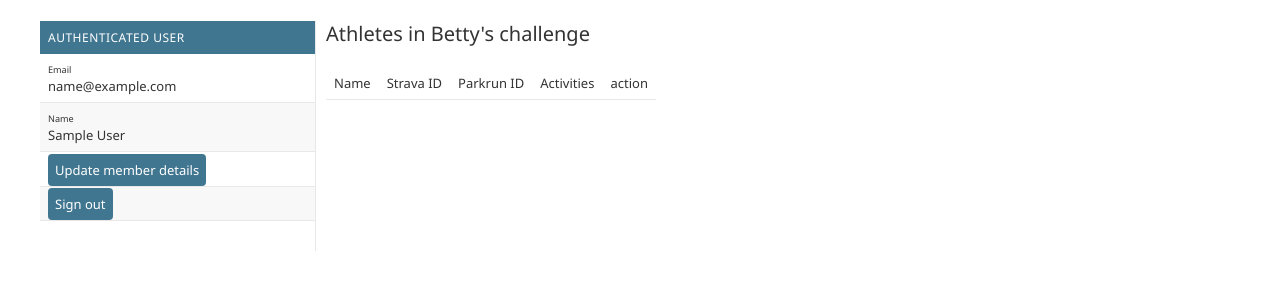
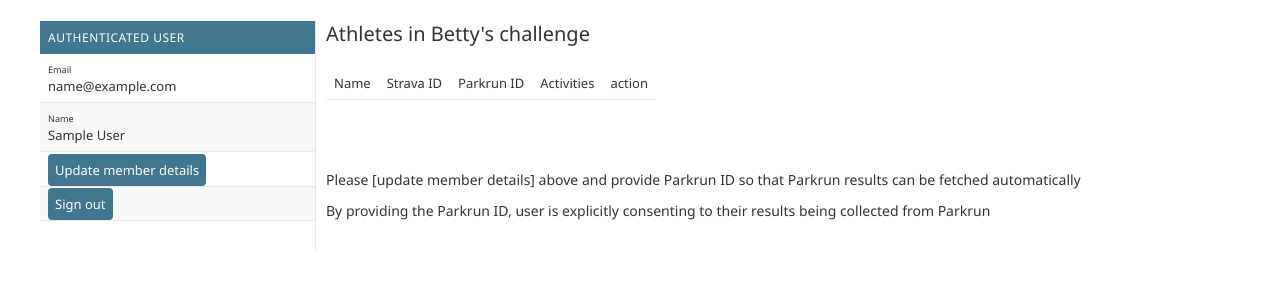
Before and after one commit to timcu/django_bpaml_strava_site, a Django app: page /betty/ in a window 1280 px wide. Shown: the part 92-392 px from the top of the page. Run offline with Django 5.2, Linux system fonts and the light colour scheme; the visitor is signed in with stand-in values (Sample User, id 1); data comes from the database, SQL or seed files in the repository; lists and menus that the app fills with data are empty; some libraries are stand-ins or nearby versions.

Commit message:
Provide instructions and user consent
Allow user to enter empty string to delete parkrun_id
Display missing parkrun ids as empty string not None

```diff
--- a/django_bpaml_strava/static/django_bpaml_strava/bpaml.css
+++ b/django_bpaml_strava/static/django_bpaml_strava/bpaml.css
@@ -6,3 +6,4 @@
 #user-sidebar .module td {white-space: nowrap;}
 #content > .bpaml-content {display: flex; flex: 1 0 auto;}
 .bpaml-content .bpaml-main {padding-left: 10px;}
+.bpaml-instructions {margin-top: 5em;}
--- a/django_bpaml_strava/templates/django_bpaml_strava/athlete.html
+++ b/django_bpaml_strava/templates/django_bpaml_strava/athlete.html
@@ -14,7 +14,7 @@
     </tr>
     <tr>
         <td>Parkrun ID:</td>
-        <td>{{ athlete.user.parkrun_id }}</td>
+        <td>{{ athlete.user.parkrun_id|default_if_none:'' }}</td>
     </tr>
 </table>
 <h2>Saved activities</h2>
--- a/django_bpaml_strava/templates/django_bpaml_strava/athletes.html
+++ b/django_bpaml_strava/templates/django_bpaml_strava/athletes.html
@@ -18,7 +18,7 @@
             <td>{{athlete.user.first_name}} {{athlete.user.last_name}}</td>
             {% if user.is_authenticated %}
             <td>{% if athlete.is_authenticated %}{{athlete.uid}}{% endif %}</td>
-            <td>{% if athlete.is_authenticated %}{{athlete.user.parkrun_id}}{% endif %}</td>
+            <td>{% if athlete.is_authenticated %}{{athlete.user.parkrun_id|default_if_none:''}}{% endif %}</td>
             {% endif %}
             <td>{{athlete.user.activity_set.count}}</td>
             {% if user.is_authenticated %}
--- a/django_bpaml_strava/templates/django_bpaml_strava/base.html
+++ b/django_bpaml_strava/templates/django_bpaml_strava/base.html
@@ -34,6 +34,17 @@
     {% endblock %}
     <div class="bpaml-main">
     {% block main %}{% endblock %}
+        <div class="bpaml-instructions">
+        {% if user.is_authenticated %}
+        {% if not user.parkrun_id %}
+        <p>Please [update member details] above and provide Parkrun ID so that Parkrun results can be fetched automatically</p>
+        <p>By providing the Parkrun ID, user is explicitly consenting to their results being collected from Parkrun</p>
+        {% endif %}
+        {% else %}
+        <p>By signing in with Strava, user is explicitly consenting this app to collect their Strava activity data.</p>
+        <p>User can delete their saved Strava activity data by clicking on link [delete saved activities] on their activities page</p>
+        {% endif %}
+        </div>
     </div>
 </div>
 {% endblock %}
--- a/django_bpaml_strava/templates/django_bpaml_strava/member.html
+++ b/django_bpaml_strava/templates/django_bpaml_strava/member.html
@@ -15,7 +15,7 @@
         </tr>
         <tr>
             <td>Parkrun ID:</td>
-            <td>A<input type="text" name="parkrun-id" value="{{ user.parkrun_id }}" size="47"></td>
+            <td>A<input type="text" name="parkrun-id" value="{{ user.parkrun_id|default_if_none:'' }}" size="47"></td>
             <td>Your Parkrun id excluding the initial letter "A" authorising this app to fetch your Parkrun results</td>
         </tr>
     </table>
--- a/django_bpaml_strava/views.py
+++ b/django_bpaml_strava/views.py
@@ -346,7 +346,7 @@
         user = request.user
         user.first_name = request.POST.get("first-name", user.first_name)
         user.last_name = request.POST.get("last-name", user.last_name)
-        user.parkrun_id = request.POST.get("parkrun-id", user.parkrun_id)
+        user.parkrun_id = request.POST.get("parkrun-id") or None  # converts empty string to None
         user.save()
         return HttpResponseRedirect(reverse("index"))
     else:
```
